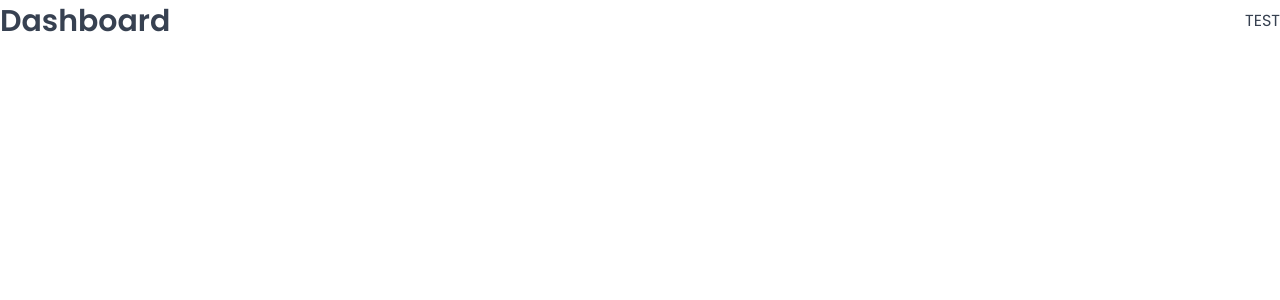
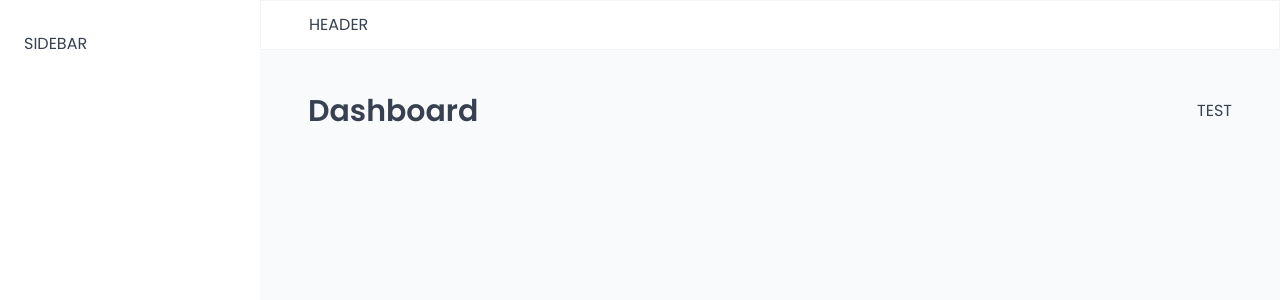
Before and after one commit to MoohamedMoustafa/wild-oasis, a React (Vite) app: page /dashboard in a window 1280 px wide. Shown: the top 300 px of the page. Built offline with nearby package versions, Linux system fonts and the light colour scheme; a web font is replaced by a local one.

Commit message:
feat: implement AppLayout component with Header and Sidebar for improved layout structure

```diff
--- a/src/App.jsx
+++ b/src/App.jsx
@@ -8,6 +8,7 @@
 import Login from "./pages/Login";
 import PageNotFound from "./pages/PageNotFound";
 import GlobalStyles from "./styles/GlobalStyles";
+import AppLayout from "./ui/AppLayout";
 
 export default function App() {
   return (
@@ -15,6 +16,7 @@
       <GlobalStyles />
       <BrowserRouter>
         <Routes>
+          <Route element={<AppLayout />}>
             <Route index element={<Navigate replace to="dashboard" />} />
             <Route path="dashboard" element={<Dashboard />} />
             <Route path="bookings" element={<Bookings />} />
@@ -22,6 +24,7 @@
             <Route path="users" element={<Users />} />
             <Route path="settings" element={<Settings />} />
             <Route path="account" element={<Account />} />
+          </Route>
           <Route path="login" element={<Login />} />
           <Route path="*" element={<PageNotFound />} />
         </Routes>
--- /dev/null
+++ b/src/ui/AppLayout.jsx
@@ -0,0 +1,30 @@
+import { Outlet } from "react-router-dom";
+import Sidebar from "./Sidebar";
+import Header from "./Header";
+import styled from "styled-components";
+
+const StyledAppLayout = styled.div`
+  display: grid;
+  grid-template-columns: 26rem 1fr;
+  grid-template-rows: auto 1fr;
+
+  height: 100vh;
+`;
+
+const Main = styled.main`
+  background-color: var(--color-grey-50);
+  padding: 4rem 4.8rem 6.4rem;
+`;
+
+export default function AppLayout() {
+  return (
+    <StyledAppLayout>
+      <Header />
+      <Sidebar />
+
+      <Main>
+        <Outlet />
+      </Main>
+    </StyledAppLayout>
+  );
+}
--- /dev/null
+++ b/src/ui/Header.jsx
@@ -0,0 +1,11 @@
+import styled from "styled-components";
+
+const StyledHeader = styled.header`
+  background-color: var(--color-grey-0);
+  padding: 1.2rem 4.8rem;
+  border: 1px solid var(--color-grey-100);
+`;
+
+export default function Header() {
+  return <StyledHeader>HEADER</StyledHeader>;
+}
--- /dev/null
+++ b/src/ui/Sidebar.jsx
@@ -0,0 +1,13 @@
+import styled from "styled-components";
+
+const StyledSidebar = styled.aside`
+  background-color: var(--color-grey-0);
+  padding: 3.2rem 2.4rem;
+  border-right: 1px solid var(--color-grey-0);
+
+  grid-row: 1/-1;
+`;
+
+export default function Sidebar() {
+  return <StyledSidebar>SIDEBAR</StyledSidebar>;
+}
```
Lines whose indentation alone changed are shown as unchanged.
